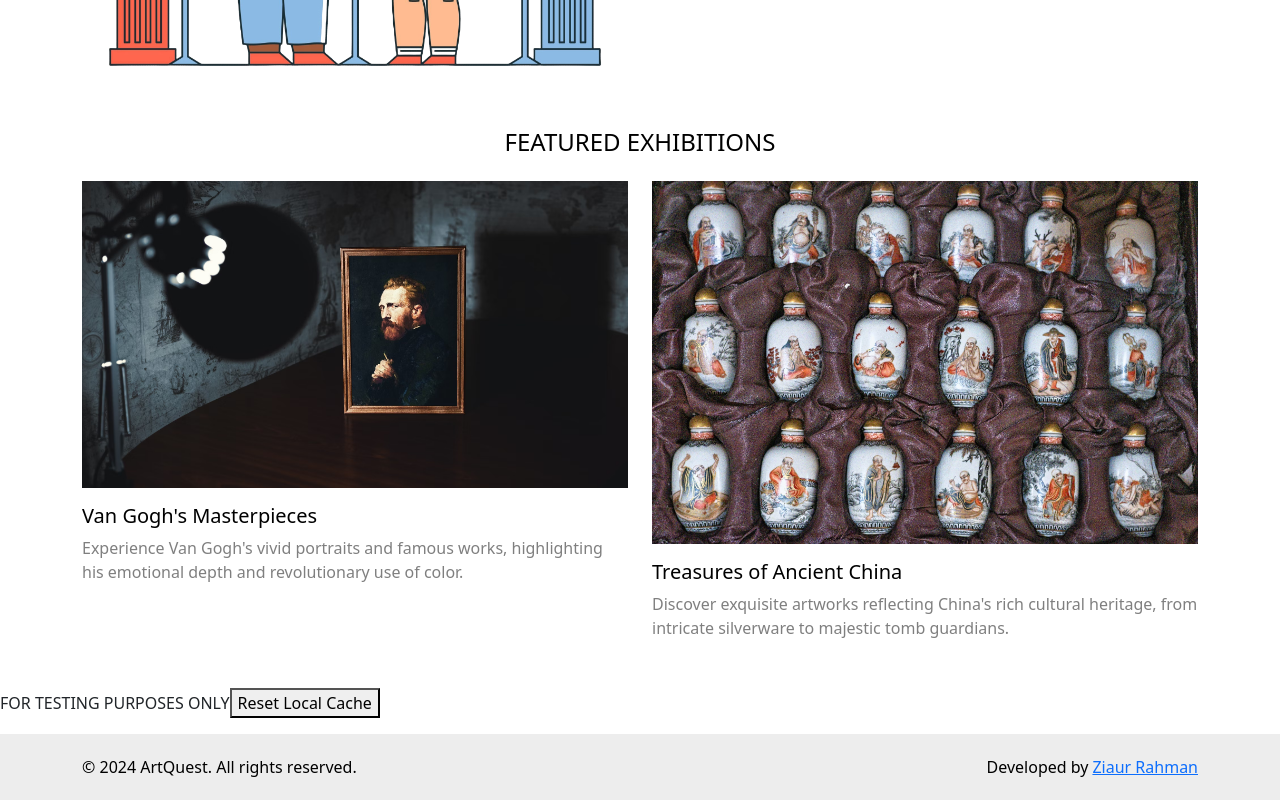
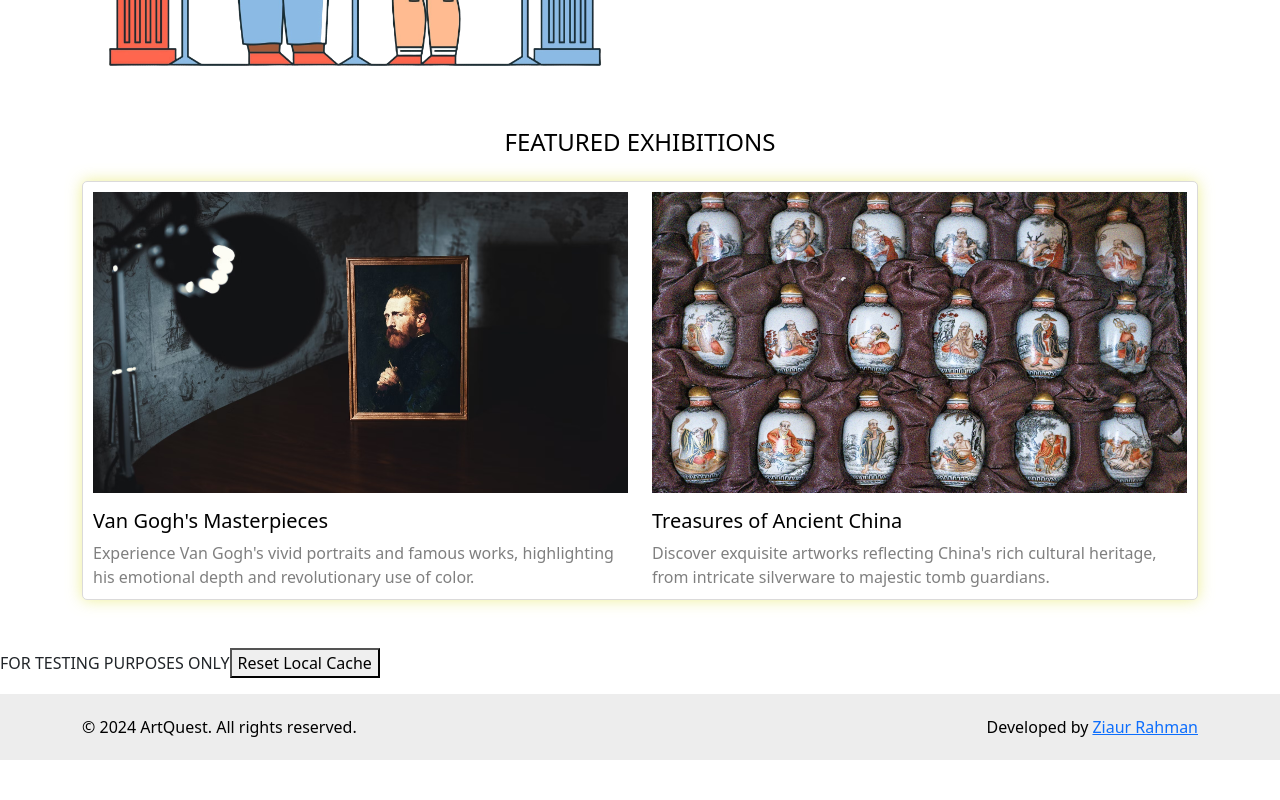
Before and after one commit to ziaxgit/ArtQuest, a React (Vite) app in the folder Frontend/: page / in a window 1280 px wide. Shown: the part 1508-2308 px from the top of the page. After the commit the page ends 2268 px from the top, so only its background shows below. Built offline with nearby package versions, Linux system fonts and the light colour scheme.

Commit message:
add styles

```diff
--- a/Frontend/src/Components/ArtList.tsx
+++ b/Frontend/src/Components/ArtList.tsx
@@ -112,7 +112,7 @@ const ArtList = () => {
       origin: artwork.culture,
       department: artwork.department,
       url: artwork.url,
-      image_src: artwork.images.web.url,
+      image_src: artwork.images.web?.url,
       created_at: artwork.creation_date,
     };
     const currentCollections = getCollectionsFromLocalStorage();
@@ -235,7 +235,7 @@ const ArtList = () => {
               <a>
                 <Card.Img
                   variant="top"
-                  src={artwork.images.web.url}
+                  src={artwork.images.web?.url}
                   alt={artwork.title}
                   style={{ maxHeight: "500px", objectFit: "contain" }}
                 />
--- a/Frontend/src/Components/Collections.tsx
+++ b/Frontend/src/Components/Collections.tsx
@@ -24,6 +24,7 @@ export default function Collections() {
     getCollectionsFromLocalStorage()
   );
 
+  console.log(artData);
   const handleDelete = (artworkId: number) => {
     const updatedArtData = artData.filter(
       (artwork) => artwork.id !== artworkId
--- a/Frontend/src/Components/ExhibitionDetail.tsx
+++ b/Frontend/src/Components/ExhibitionDetail.tsx
@@ -29,7 +29,7 @@ export default function ExhibitionDetail() {
   const { exhibitionName } = useParams();
   const [exhibition, setExhibition] = useState<Exhibition | null>(null);
   const [artworks, setArtworks] = useState<Artwork[]>([]);
-
+  console.log(exhibition);
   useEffect(() => {
     const exhibitions = getExhibitionsFromLocalStorage();
     const foundExhibition = exhibitions.find(
@@ -48,7 +48,7 @@ export default function ExhibitionDetail() {
   if (!exhibition) {
     return (
       <Container>
-        <h2>Exhibition not found</h2>
+        <h2>Loading...</h2>
       </Container>
     );
   }
--- a/Frontend/src/index.css
+++ b/Frontend/src/index.css
@@ -193,3 +193,15 @@ footer {
     margin-top: 20px !important;
   }
 }
+
+.home-exhibition-row img {
+  aspect-ratio: 16/9;
+}
+
+.featured-exhibitions-container {
+  border: 1px solid rgb(219, 218, 218);
+  padding: 10px;
+  border-radius: 5px;
+  background: #ffffff;
+  box-shadow: 0px 0px 15px 0px #e8ea72bd, -20px -20px 60px #ffffff;
+}
```
Also changed, not shown: Frontend/src/API/API_CONSTANTS.ts (deleted, +0 -8 lines), Frontend/src/API/fetchArtData.ts (deleted, +0 -20 lines).
